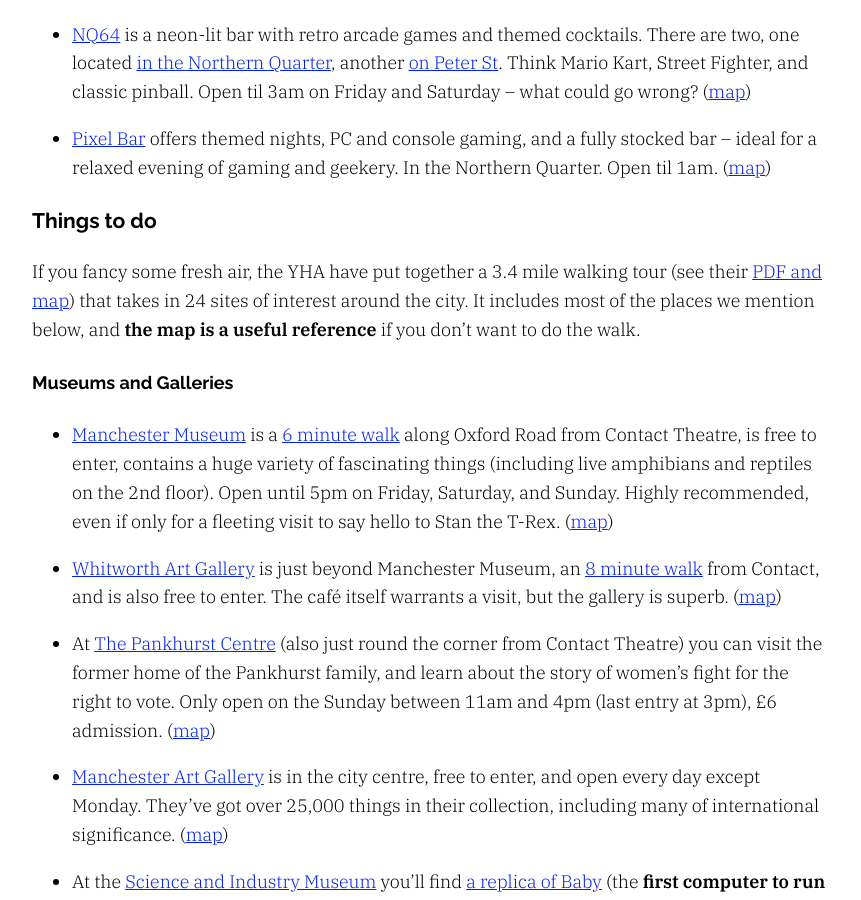
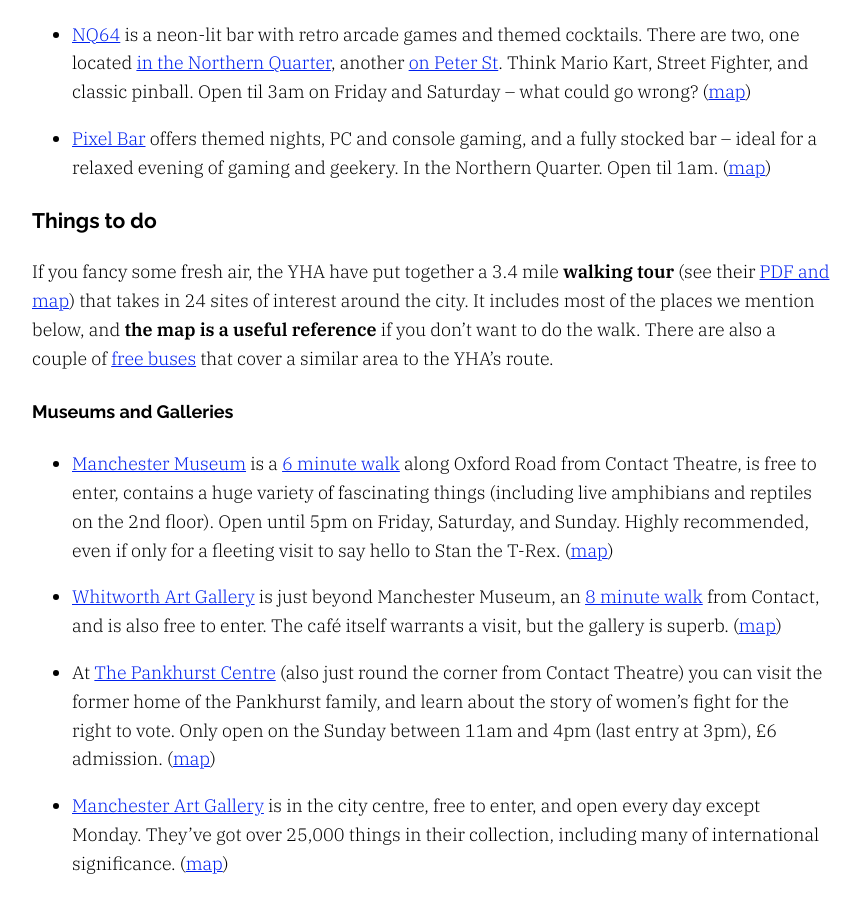
Before and after one commit to gma/2025.pyconuk.org, a Jekyll site: the page built from src/local-info.md, in a window 1280 px wide and 900 px high, scrolled down 5902 px. Shown: the whole window, without its empty margins (208-1069 px from the left). Built offline with Jekyll 4.4.1, drawn with Linux system fonts in a browser that asks for light colours.

Commit message:
Mention free buses for city's tourist attractions

```diff
--- a/src/local-info.md
+++ b/src/local-info.md
@@ -276,7 +276,7 @@ Bear in mind that Manchester University's new intake of **students will be arriv
 
 ### Things to do
 
-If you fancy some fresh air, the YHA have put together a 3.4 mile walking tour (see their [PDF and map][yha tour]) that takes in 24 sites of interest around the city. It includes most of the places we mention below, and **the map is a useful reference** if you don't want to do the walk.
+If you fancy some fresh air, the YHA have put together a 3.4 mile **walking tour** (see their [PDF and map][yha tour]) that takes in 24 sites of interest around the city. It includes most of the places we mention below, and **the map is a useful reference** if you don't want to do the walk. There are also a couple of [free buses] that cover a similar area to the YHA's route.
 
 [yha tour]: https://www.yha.org.uk/sites/default/files/uploads/PDFs/Walking%20Maps%202023/227-yha-manchester-city-tour.pdf
 
```
